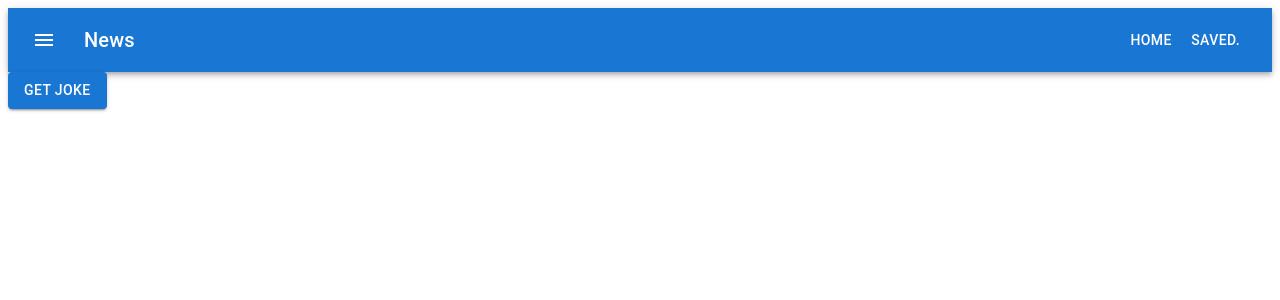
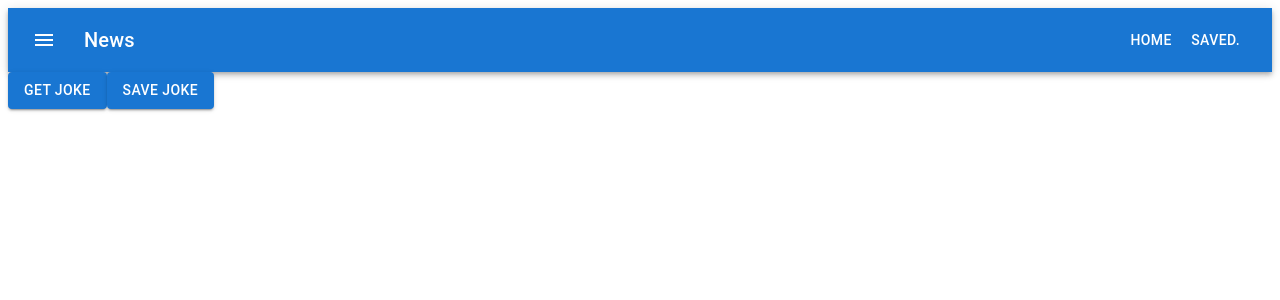
Before and after one commit to nuwaninfo/week_11_project, a React (Vite) app: page / in a window 1280 px wide. Shown: the top 300 px of the page. Built offline with nearby package versions, Linux system fonts and the light colour scheme.

Commit message:
Done 3. Creating custom hook between pages

```diff
--- a/src/App.tsx
+++ b/src/App.tsx
@@ -1,14 +1,16 @@
 import FrontPage from "./components/FrontPage"
 import Header from "./components/Header"
 import { BrowserRouter, Route, Routes } from "react-router-dom"
+import useJokes from "./hooks/useJokes"
 
 function App() {
+  const { addJoke } = useJokes()
   return (
     <>
       <BrowserRouter>
         <Header />
         <Routes>
-          <Route path="/" element={<FrontPage />} />
+          <Route path="/" element={<FrontPage saveJoke={addJoke} />} />
           <Route path="/saved" />
         </Routes>
       </BrowserRouter>
--- a/src/components/FrontPage.tsx
+++ b/src/components/FrontPage.tsx
@@ -13,8 +13,11 @@ interface IJoke {
   setup: string
   punchline: string
 }
+interface FrontPageProps {
+  saveJoke?: (joke: IJoke) => boolean
+}
 
-function FrontPage() {
+function FrontPage({ saveJoke }: FrontPageProps) {
   const [triggerFetch, setTriggerFetch] = useState(false)
   const [counter, setCounter] = useState(1)
   const [loading, setLoading] = useState<boolean>(false)
@@ -60,11 +63,20 @@ function FrontPage() {
     setCounter((counter) => counter + 1)
   }
 
+  const saveHandler = () => {
+    if (joke && saveJoke) {
+      saveJoke(joke)
+    }
+  }
+
   return (
     <>
       <div>
         <Button variant="contained" onClick={runTrigger}>
           Get Joke
+        </Button>
+        <Button variant="contained" onClick={saveHandler}>
+          Save joke
         </Button>
         {loading && <p>Loading a joke...</p>}
       </div>
--- /dev/null
+++ b/src/hooks/useJokes.ts
@@ -0,0 +1,19 @@
+import { useState } from "react"
+interface IJoke {
+  id: number
+  type: string
+  setup: string
+  punchline: string
+}
+
+function useJokes() {
+  const [savedJokes, setSavedJokes] = useState<IJoke[]>([])
+
+  const addJoke = (joke: IJoke) => {
+    setSavedJokes((prevJokes) => [...prevJokes, joke])
+    return true
+  }
+  return { savedJokes, addJoke }
+}
+
+export default useJokes
```
